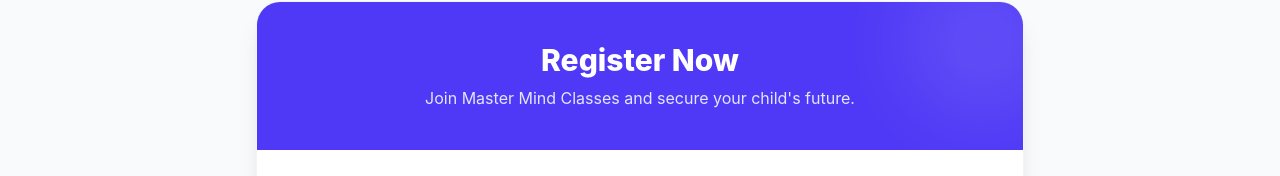
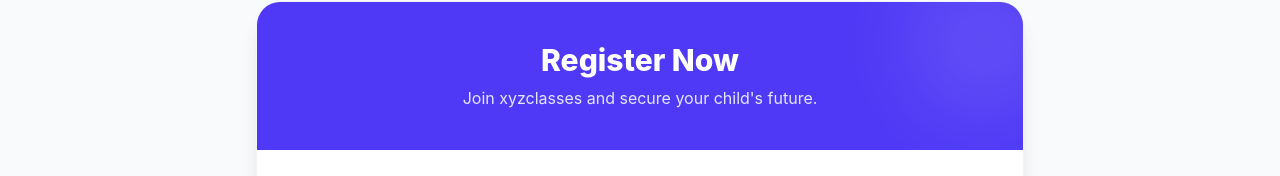
Before and after one commit to Vivekyadav81/Institue_project, a React (Vite) app in the folder frontend/: page /register in a window 1280 px wide. Shown: the part 253-429 px from the top of the page. Built offline with nearby package versions, Linux system fonts and the light colour scheme; no server answers.

Commit message:
Update Register.jsx

```diff
--- a/frontend/src/pages/Register.jsx
+++ b/frontend/src/pages/Register.jsx
@@ -99,7 +99,7 @@
           <div className="bg-indigo-600 px-8 py-10 text-white text-center relative overflow-hidden">
             <div className="absolute top-0 right-0 -mt-10 -mr-10 w-40 h-40 bg-white opacity-10 rounded-full blur-2xl"></div>
             <h2 className="text-3xl font-extrabold mb-2 relative z-10">Register Now</h2>
-            <p className="text-indigo-100 relative z-10">Join Master Mind Classes and secure your child's future.</p>
+            <p className="text-indigo-100 relative z-10">Join xyzclasses and secure your child's future.</p>
           </div>
 
           <div className="p-8 sm:p-12">
```
